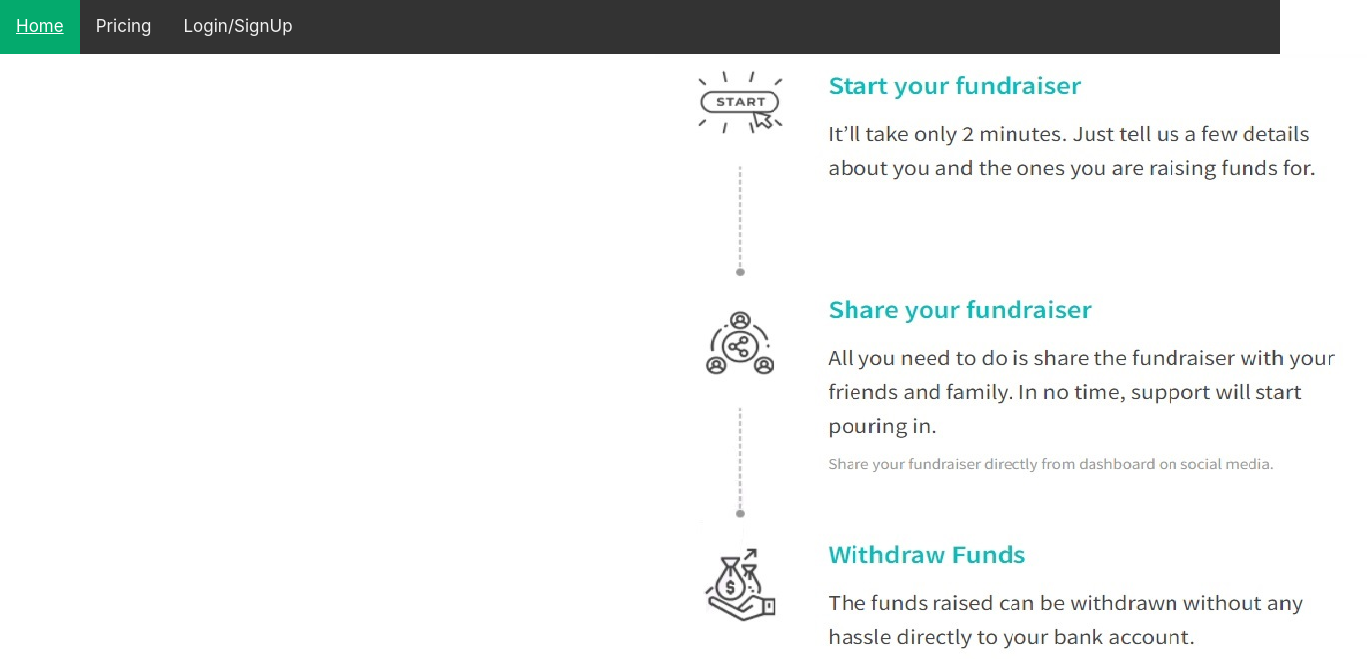
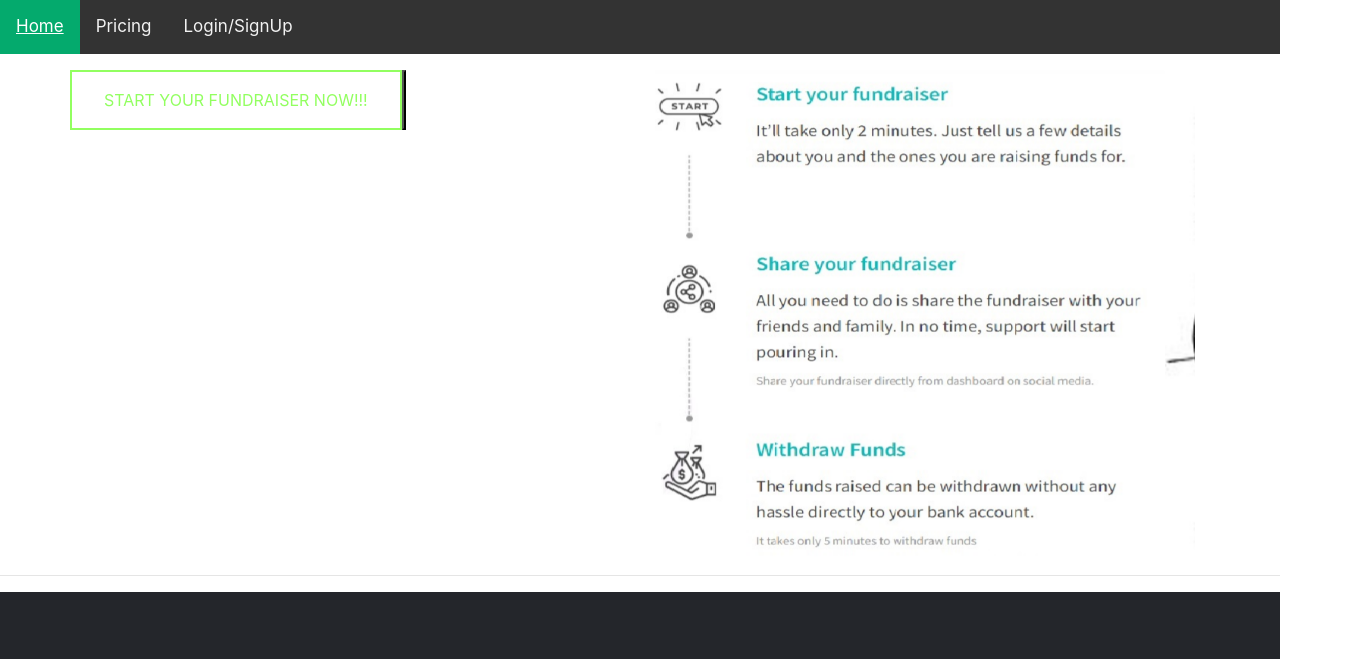
Before and after one commit to satyamr123/Crowdfunding-website, a plain HTML site: page index.html in a window 1280 px wide. Shown: the top 659 px of the page, 1367 px wide, since content can reach past the window. Drawn offline with nearby package versions, Linux system fonts and the light colour scheme.

Commit message:
work in progress

```diff
--- a/index.html
+++ b/index.html
@@ -18,13 +18,36 @@
         <a href="./webpages/pricing.html">Pricing</a>
         <a href="./webpages/loginsignup.html">Login/SignUp</a>
     </div>
-    <div class="container">
+    <div class="container firstpart">
         <div class="row">
             <div class="cont-img col-6">
-
+                <div class="row left-penal">
+                    <button class="left-button">START YOUR FUNDRAISER NOW!!!<Button>
+                </div>
             </div>
             <div class="col-6">
-                <img src="./resources/Howtostartfundraiser.jpg">
+                <div id="carouselExampleControls" class="carousel slide" data-ride="carousel">
+                    <div class="carousel-inner">
+                        <div class="carousel-item active">
+                            <img src="./resources/Howtostartfundraiser.jpg" class="d-block w-100" alt="...">
+                        </div>
+                        <div class="carousel-item">
+                            <img src="./resources/fundingimage.jpg" class="d-block w-100" alt="...">
+                        </div>
+                        <div class="carousel-item">
+                            <img src="./resources/aneta-pawlik-OTMVrxblFqg-unsplash2edited.jpg" class="d-block w-100"
+                                alt="...">
+                        </div>
+                    </div>
+                    <a class="carousel-control-prev" href="#carouselExampleControls" role="button" data-slide="prev">
+                        <span class="carousel-control-prev-icon" aria-hidden="true"></span>
+                        <span class="sr-only">Previous</span>
+                    </a>
+                    <a class="carousel-control-next" href="#carouselExampleControls" role="button" data-slide="next">
+                        <span class="carousel-control-next-icon" aria-hidden="true"></span>
+                        <span class="sr-only">Next</span>
+                    </a>
+                </div>
             </div>
         </div>
 
--- a/styles/index.css
+++ b/styles/index.css
@@ -57,8 +57,26 @@ ul{
     margin:0px;
 
 }
+.firstpart{
+	position:relative;
+	margin-top: 1em;
+}
+.left-button{
+  background: none;
+  color:#92ff60;
+  border: 2px solid;
+  padding: 1em 2em;
+  font-size: 1em;
+  transition: color 0.25s, border-color 0.25s, box-shadow 0.25s,transform 0.25s;
+}
 
-
+.left-button:hover {
+  border-color: #e75858;
+  color: rgb(139, 47, 47);
+  box-shadow: 0 0.5em 0.5em -0.4em #e75858;
+  transform: translateY(-0.25em);
+  cursor: pointer;
+}
 
 
 
```
Also changed, not shown: resources/aneta-pawlik-OTMVrxblFqg-unsplash2edited.jpg (added), resources/funding image 3.jpg (added), resources/fundingimage.jpg (added).
